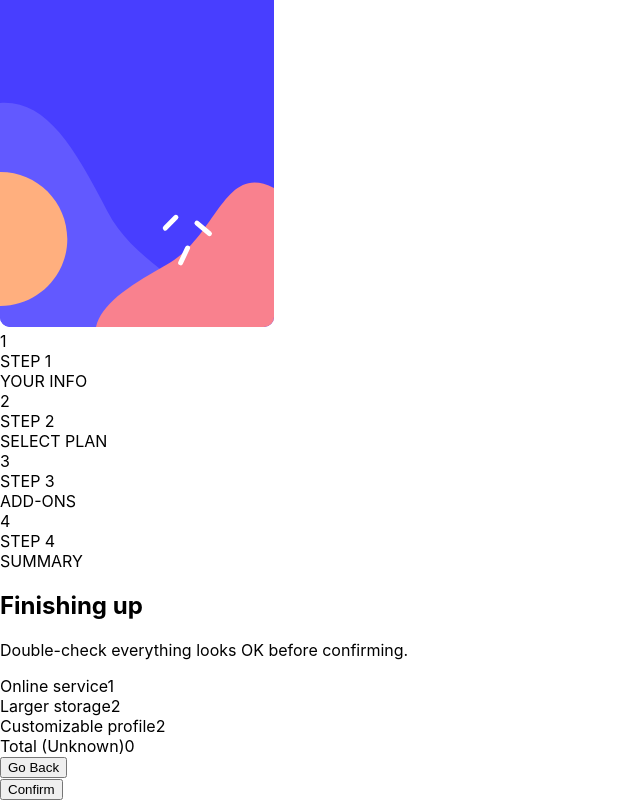
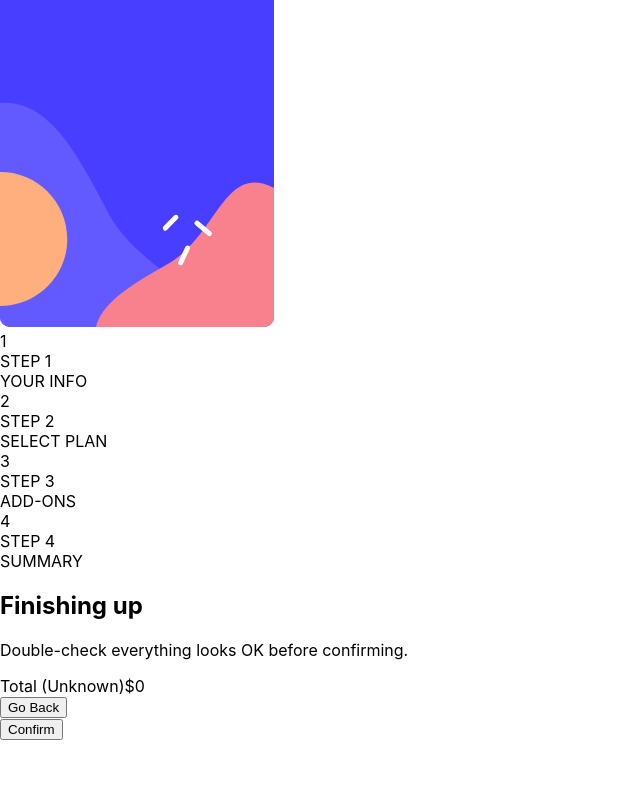
Before and after one commit to Doileo/multi-step-form, a React (Create React App) app: page /summary in a window 1280 px wide. Shown: the part 241-1041 px from the top of the page, without its empty margins (0-640 px from the left). After the commit the page ends 981 px from the top, so only its background shows below. Built offline with nearby package versions, Linux system fonts and the light colour scheme.

Commit message:
feat: Added plan selection logic and display in Summary component

```diff
--- a/src/components/AddOns.js
+++ b/src/components/AddOns.js
@@ -1,50 +1,36 @@
 import React, { useState } from "react";
 import StepLayout from "./StepLayout";
-import { useNavigate } from "react-router-dom";
+import { useLocation, useNavigate } from "react-router-dom";
 
 const AddOns = ({ onNextStep, onPrevStep }) => {
+  const location = useLocation();
+  const navigate = useNavigate();
+  const { selectedPlan } = location.state || {};
+
   const [selectedAddOns, setSelectedAddOns] = useState([]);
-  const navigate = useNavigate();
+
+  const addons = [
+    { id: "online-service", name: "Online service", price: 1 },
+    { id: "larger-storage", name: "Larger storage", price: 2 },
+    { id: "customizable-profile", name: "Customizable profile", price: 2 },
+  ];
+
+  const handleToggleAddon = (addonId) => {
+    setSelectedAddOns((prevSelectedAddOns) =>
+      prevSelectedAddOns.includes(addonId)
+        ? prevSelectedAddOns.filter((id) => id !== addonId)
+        : [...prevSelectedAddOns, addonId]
+    );
+  };
 
   const handleNextStep = () => {
-    navigate("/summary", {
-      state: { selectedAddOns },
-    });
+    onNextStep();
+    navigate("/summary", { state: { selectedPlan, selectedAddOns } });
   };
 
   const handleGoBack = () => {
-    onPrevStep(); // This should navigate back to the previous step
-    navigate("/select-plan"); // Optional: Explicit navigation to ensure correct route
-  };
-
-  const addOns = [
-    {
-      id: "online-service",
-      name: "Online service",
-      description: "Access to multiplayer games",
-      price: 1,
-    },
-    {
-      id: "larger-storage",
-      name: "Larger storage",
-      description: "Extra 1TB of cloud save",
-      price: 2,
-    },
-    {
-      id: "customizable-profile",
-      name: "Customizable profile",
-      description: "Custom theme on your profile",
-      price: 2,
-    },
-  ];
-
-  const handleAddOnSelect = (addOnId) => {
-    const index = selectedAddOns.indexOf(addOnId);
-    if (index === -1) {
-      setSelectedAddOns([...selectedAddOns, addOnId]);
-    } else {
-      setSelectedAddOns(selectedAddOns.filter((item) => item !== addOnId));
-    }
+    onPrevStep();
+    navigate(-1); // Navigate back to the previous step
   };
 
   return (
@@ -52,23 +38,22 @@ const AddOns = ({ onNextStep, onPrevStep }) => {
       <div className="add-ons">
         <header className="add-ons__header">
           <h1>Pick add-ons</h1>
-          <p>Add-ons help enhance your gaming experience</p>
+          <p>Add-ons help enhance your gaming experience.</p>
         </header>
         <div className="add-ons__options">
-          {addOns.map((addOn) => (
-            <div key={addOn.id} className="add-on">
-              <div>
-                <h2>{addOn.name}</h2>
-                <p>${addOn.price}/mo</p>
-                <label>
-                  <input
-                    type="checkbox"
-                    checked={selectedAddOns.includes(addOn.id)}
-                    onChange={() => handleAddOnSelect(addOn.id)}
-                  />
-                  <span>{addOn.description}</span>
-                </label>
-              </div>
+          {addons.map((addon) => (
+            <div key={addon.id} className="add-on-option">
+              <label>
+                <input
+                  type="checkbox"
+                  checked={selectedAddOns.includes(addon.id)}
+                  onChange={() => handleToggleAddon(addon.id)}
+                />
+                <span>{addon.name}</span>
+                <span>{`+$${addon.price}/${
+                  selectedPlan.billingCycle === "monthly" ? "mo" : "yr"
+                }`}</span>
+              </label>
             </div>
           ))}
         </div>
--- a/src/components/SelectPlan.js
+++ b/src/components/SelectPlan.js
@@ -6,23 +6,39 @@ import proIcon from "../images/icon-pro.svg";
 import { useNavigate } from "react-router-dom";
 
 const SelectPlan = ({ onNextStep, onPrevStep }) => {
+  const [selectedPlan, setSelectedPlan] = useState(null);
   const [billingCycle, setBillingCycle] = useState("monthly");
   const navigate = useNavigate();
 
   const plans = [
-    { name: "Arcade", monthly: "$9/mo", yearly: "$90/yr", icon: arcadeIcon },
+    { id: "arcade", name: "Arcade", monthly: 9, yearly: 90, icon: arcadeIcon },
     {
+      id: "advanced",
       name: "Advanced",
-      monthly: "$12/mo",
-      yearly: "$120/yr",
+      monthly: 12,
+      yearly: 120,
       icon: advancedIcon,
     },
-    { name: "Pro", monthly: "$15/mo", yearly: "$150/yr", icon: proIcon },
+    { id: "pro", name: "Pro", monthly: 15, yearly: 150, icon: proIcon },
   ];
 
+  const handleSelectPlan = (plan) => {
+    setSelectedPlan(plan);
+  };
+
   const handleNextStep = () => {
-    onNextStep();
-    navigate("/add-ons");
+    if (selectedPlan) {
+      const selectedPlanDetails = {
+        ...selectedPlan,
+        price:
+          billingCycle === "monthly"
+            ? selectedPlan.monthly
+            : selectedPlan.yearly,
+        billingCycle,
+      };
+      onNextStep(selectedPlanDetails);
+      navigate("/add-ons", { state: { selectedPlan: selectedPlanDetails } });
+    }
   };
 
   const handleGoBack = () => {
@@ -32,7 +48,6 @@ const SelectPlan = ({ onNextStep, onPrevStep }) => {
 
   return (
     <StepLayout currentStep={2}>
-      {/* Content */}
       <div className="select-plan">
         <header className="select-plan__header">
           <h1>Select your plan</h1>
@@ -40,7 +55,13 @@ const SelectPlan = ({ onNextStep, onPrevStep }) => {
         </header>
         <div className="select-plan__options">
           {plans.map((plan) => (
-            <div key={plan.name} className="plan-option">
+            <div
+              key={plan.id}
+              className={`plan-option ${
+                selectedPlan?.id === plan.id ? "selected" : ""
+              }`}
+              onClick={() => handleSelectPlan(plan)}
+            >
               <img
                 src={plan.icon}
                 alt={`${plan.name} icon`}
@@ -49,7 +70,9 @@ const SelectPlan = ({ onNextStep, onPrevStep }) => {
               <div>
                 <h2>{plan.name}</h2>
                 <p>
-                  {billingCycle === "monthly" ? plan.monthly : plan.yearly}
+                  {billingCycle === "monthly"
+                    ? `$${plan.monthly}/mo`
+                    : `$${plan.yearly}/yr`}
                   {billingCycle === "yearly" && <span> + 2 months free</span>}
                 </p>
               </div>
@@ -85,7 +108,11 @@ const SelectPlan = ({ onNextStep, onPrevStep }) => {
             </button>
           </div>
           <div className="next-step">
-            <button className="select-plan__next-step" onClick={handleNextStep}>
+            <button
+              className="select-plan__next-step"
+              onClick={handleNextStep}
+              disabled={!selectedPlan} // Disable button if no plan is selected
+            >
               Next Step
             </button>
           </div>
--- a/src/components/Summary.js
+++ b/src/components/Summary.js
@@ -8,24 +8,11 @@ const Summary = ({ onPrevStep }) => {
   const { selectedPlan, selectedAddOns } = location.state || {};
 
   const addons = [
-    {
-      id: "online-service",
-      name: "Online service",
-      price: 1,
-    },
-    {
-      id: "larger-storage",
-      name: "Larger storage",
-      price: 2,
-    },
-    {
-      id: "customizable-profile",
-      name: "Customizable profile",
-      price: 2,
-    },
+    { id: "online-service", name: "Online service", price: 1 },
+    { id: "larger-storage", name: "Larger storage", price: 2 },
+    { id: "customizable-profile", name: "Customizable profile", price: 2 },
   ];
 
-  // Calculate total price including selected plan and addons
   const calculateTotal = () => {
     let total = selectedPlan ? selectedPlan.price : 0;
     if (selectedAddOns && selectedAddOns.length > 0) {
@@ -39,13 +26,11 @@ const Summary = ({ onPrevStep }) => {
     return total;
   };
 
-  // Handle navigation to previous step
   const handleGoBack = () => {
     onPrevStep(); // Navigate back to the previous step
     navigate("/add-ons"); // Navigate to the add-ons step
   };
 
-  // Handle confirmation logic
   const handleConfirm = () => {
     onPrevStep(); // This should navigate back to the previous step
     navigate("/confirmation");
@@ -66,30 +51,47 @@ const Summary = ({ onPrevStep }) => {
                 <span>{selectedPlan.name}</span>
                 <span>({selectedPlan.billingCycle})</span>
                 <span>
-                  <a href="#select-plan">Change</a>
+                  <a
+                    href="#select-plan"
+                    onClick={() => navigate("/select-plan")}
+                  >
+                    Change
+                  </a>
                 </span>
               </div>
               <div>
-                <span>{selectedPlan.price}</span>
+                <span>
+                  ${selectedPlan.price}/
+                  {selectedPlan.billingCycle === "monthly" ? "mo" : "yr"}
+                </span>
               </div>
               <hr />
             </>
           )}
 
           <div>
-            {addons.map((addon) => (
-              <div key={addon.id}>
-                <span>{addon.name}</span>
-                <span>{addon.price}</span>
-              </div>
-            ))}
+            {selectedAddOns && selectedAddOns.length > 0 && (
+              <>
+                {selectedAddOns.map((addonId) => {
+                  const addon = addons.find((item) => item.id === addonId);
+                  return (
+                    addon && (
+                      <div key={addon.id}>
+                        <span>{addon.name}</span>
+                        <span>${addon.price}</span>
+                      </div>
+                    )
+                  );
+                })}
+              </>
+            )}
           </div>
 
           <div className="total">
             <span>
               Total ({selectedPlan ? selectedPlan.billingCycle : "Unknown"})
             </span>
-            <span>{calculateTotal()}</span>
+            <span>${calculateTotal()}</span>
           </div>
         </div>
 
```
